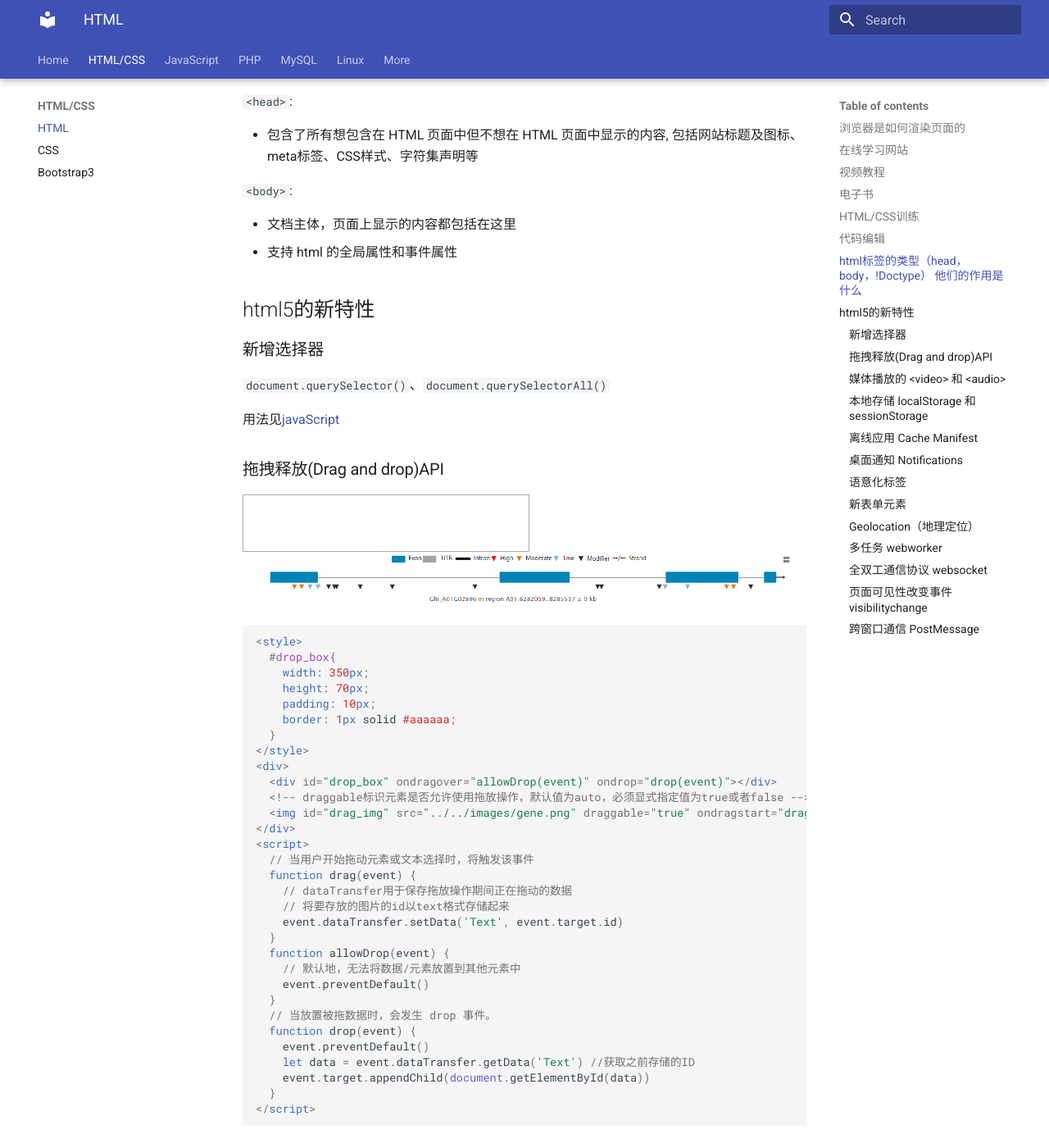
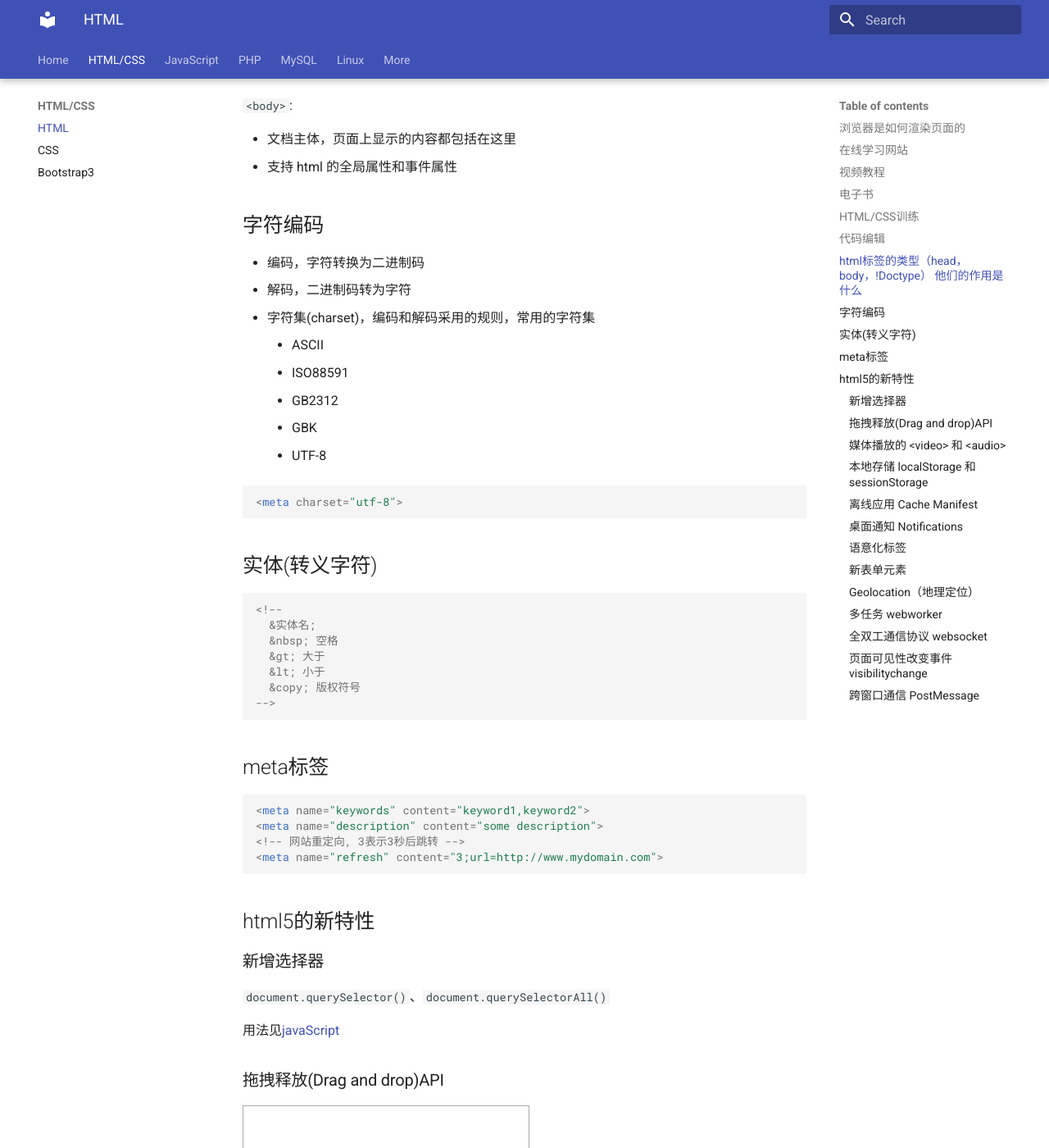
Before and after one commit to hzauwang/web-learn-v2, an MkDocs documentation site: the page built from docs/html_css/html.md, in a window 1280 px wide and 1400 px high, scrolled down 1767 px. Shown: the whole window at 82% size. Built offline with MkDocs 1.6.1 and Material for MkDocs 9.7.7, drawn with Linux system fonts in a browser that asks for light colours; some of the changed text lies outside the part shown.

Commit message:
Update html.md

````diff
--- a/docs/html_css/html.md
+++ b/docs/html_css/html.md
@@ -48,6 +45,42 @@
 
 * 文档主体，页面上显示的内容都包括在这里
 * 支持 html 的全局属性和事件属性
+
+## 字符编码
+
+- 编码，字符转换为二进制码
+- 解码，二进制码转为字符
+- 字符集(charset)，编码和解码采用的规则，常用的字符集
+    - ASCII
+    - ISO88591
+    - GB2312
+    - GBK
+    - UTF-8
+
+```html
+<meta charset="utf-8">
+```
+
+## 实体(转义字符)
+
+```html
+<!--
+  &实体名;
+  &nbsp; 空格
+  &gt; 大于
+  &lt; 小于
+  &copy; 版权符号
+-->
+```
+
+## meta标签
+
+```html
+<meta name="keywords" content="keyword1,keyword2">
+<meta name="description" content="some description">
+<!-- 网站重定向, 3表示3秒后跳转 -->
+<meta name="refresh" content="3;url=http://www.mydomain.com">
+```
 
 ## html5的新特性
 
````
Also changed, not shown: other parts of docs/html_css/html.md (+0 -3 lines).
